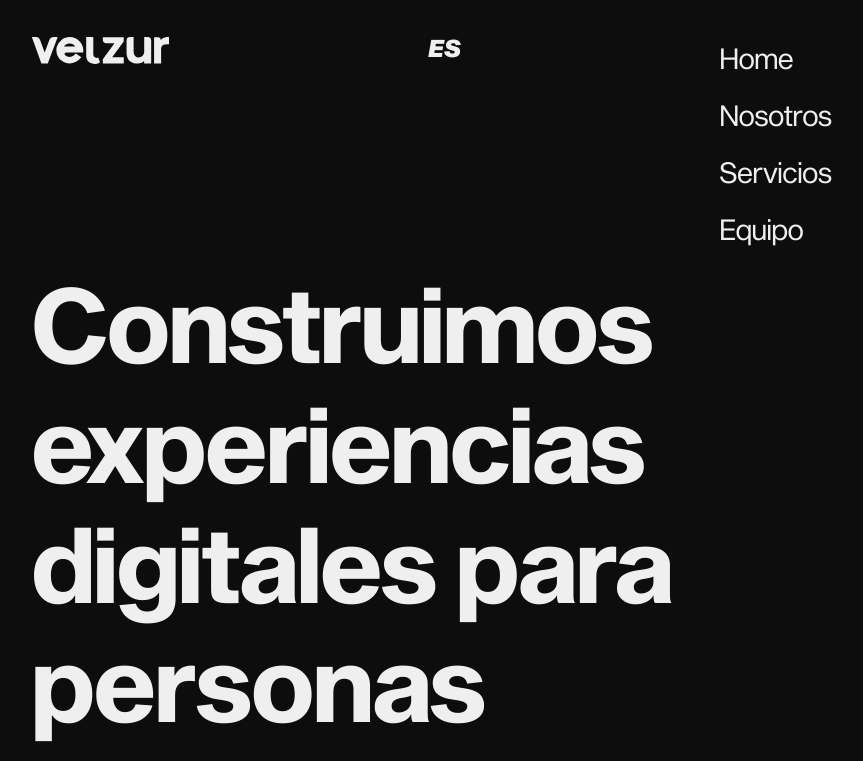
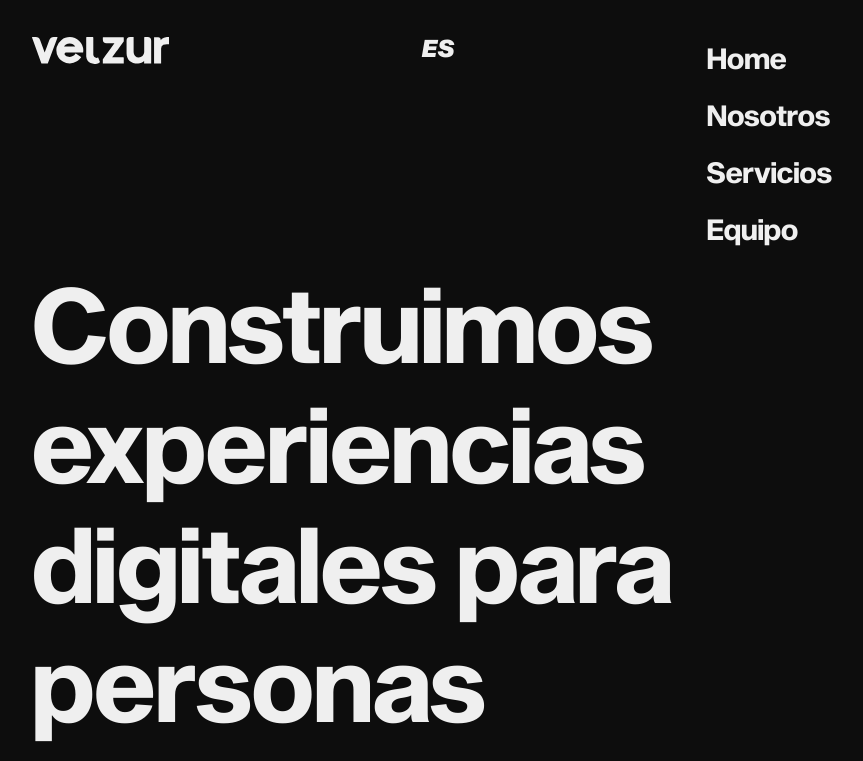
Before and after one commit to Rosvelt3/velzur-website, a Next.js app: page / in a window 1280 px wide. Shown: the top 761 px of the page, without its empty margins (208-1071 px from the left). Built offline with nearby package versions, Linux system fonts and the light colour scheme.

Commit message:
added font fallbacks, fixed link fonts

```diff
--- a/stories/MainSection/CallToActionButton/CallToActionButton.tsx
+++ b/stories/MainSection/CallToActionButton/CallToActionButton.tsx
@@ -23,7 +23,7 @@ export const CallToActionButton = ({ label, ...props }: CallToActionButton) => {
 				height: 10rem;
 				border: none;
 				border-radius: 50%;
-				font-family: 'Sequel Sans Semi Bold Disp';
+				font-family: 'Sequel Sans Semi Bold Disp', sans-serif;
 				font-size: 1.5rem;
 				color: #efefef;
 				background-color: #731dff;
--- a/stories/Navbar/Navbar.tsx
+++ b/stories/Navbar/Navbar.tsx
@@ -51,7 +51,7 @@ export const Navbar = ({ language = 'ES' }: NavbarProps) => {
 
 				<span
 					css={css`
-						font-family: 'Sequel Sans Black Obl Body';
+						font-family: 'Sequel Sans Black Obl Body', sans-serif;
 						font-size: 1.5rem;
 						color: #efefef;
 					`}
--- a/stories/ServicesSection/ServicesGrid/ServiceItem/ServiceItem.tsx
+++ b/stories/ServicesSection/ServicesGrid/ServiceItem/ServiceItem.tsx
@@ -28,7 +28,7 @@ export const ServiceItem = ({ title, description, itemsList}: ServiceItemProps)
 			<p>{description}</p>
 			<ul
 				css={css`
-					font-family: 'Sequel Sans Medium Disp';
+					font-family: 'Sequel Sans Medium Disp', sans-serif;
 					font-size: 1.25rem;
 					list-style: disc;
 					list-style-position: inside;
--- a/styles/globals.css
+++ b/styles/globals.css
@@ -50,8 +50,8 @@ body{
 	background-color: #0d0d0d;
 }
 
-a{
-	font-family: 'Sequel Sans Book Disp';
+p a{
+	font-family: 'Sequel Sans Book Disp', sans-serif;
 	font-size: 1.25rem;
 	color: rgba(255, 255, 255, 0.8);
 	text-decoration: none;
@@ -76,7 +76,7 @@ h6 {
 h1,
 h2,
 h3 {
-	font-family: 'Sequel Sans Bold Disp';
+	font-family: 'Sequel Sans Bold Disp', sans-serif;
 }
 
 h1 {
@@ -93,7 +93,7 @@ h3 {
 
 h4,
 h5 {
-	font-family: 'Sequel Sans Bold Head';
+	font-family: 'Sequel Sans Bold Head', sans-serif;
 }
 
 h4 {
@@ -105,12 +105,12 @@ h5 {
 }
 
 h6 {
-	font-family: 'Sequel Sans Medium Disp';
+	font-family: 'Sequel Sans Medium Disp', sans-serif;
 	font-size: 2rem;
 }
 
 p {
-	font-family: 'Sequel Sans Book Disp';
+	font-family: 'Sequel Sans Book Disp', sans-serif;
 	font-size: 1.25rem;
 	line-height: 1.5;
 	color: rgba(255, 255, 255, 0.8);
```
